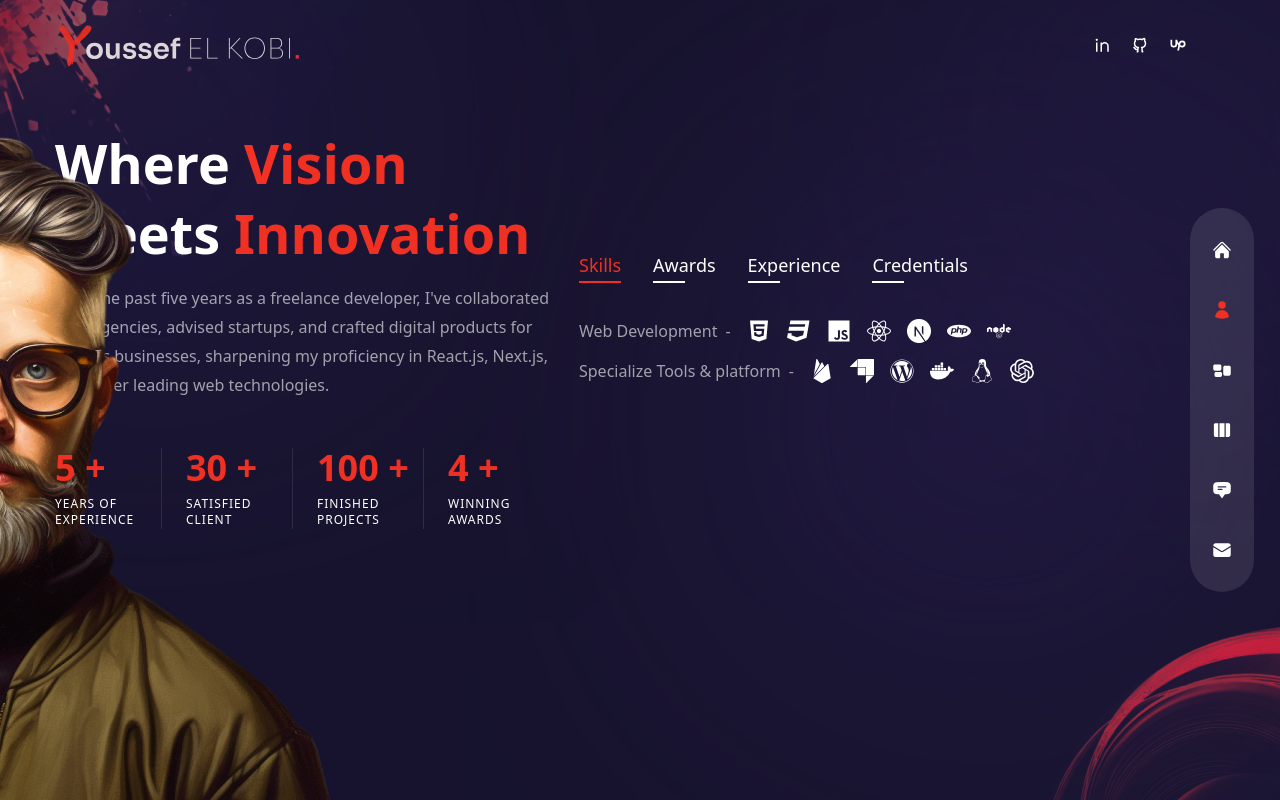
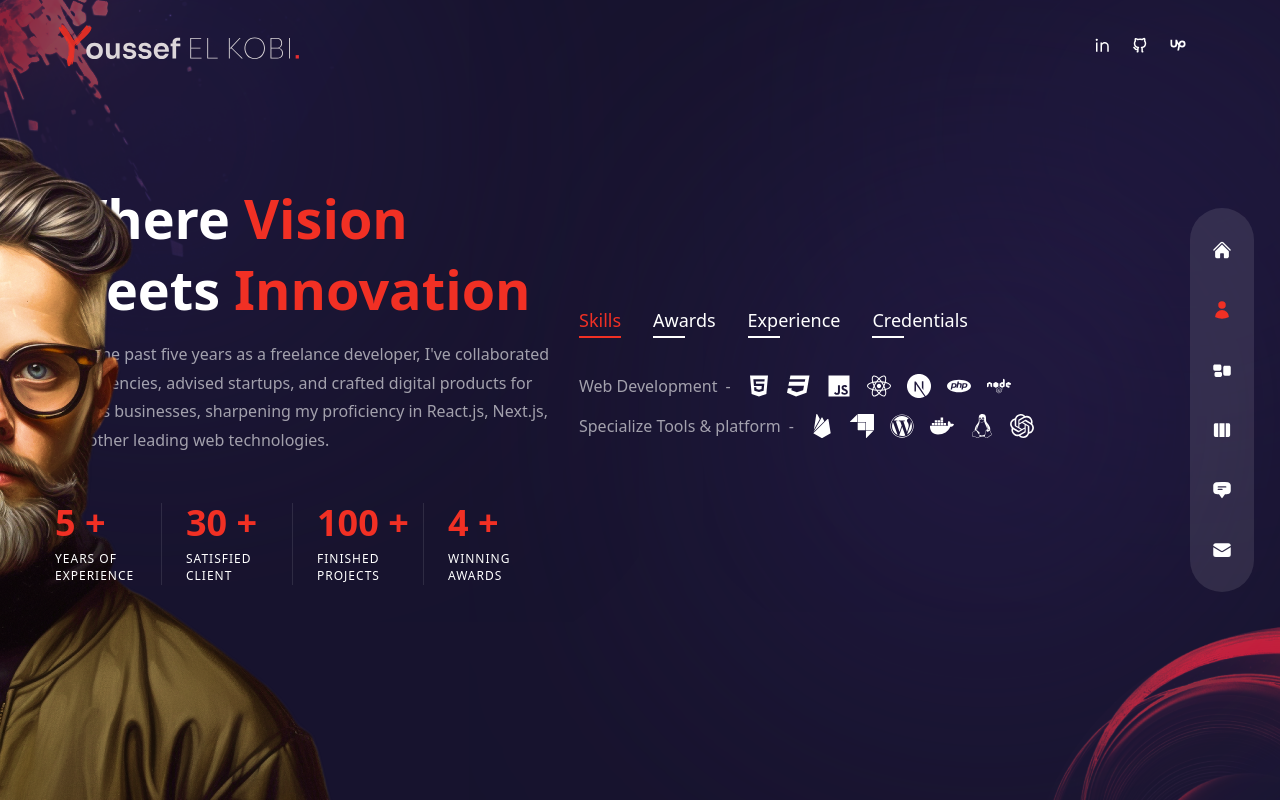
Before and after one commit to Youssef-kobi/portfolio, a Next.js app: page /about in a window 1280 px wide. Built offline with nearby package versions, Linux system fonts and the light colour scheme; some icons are missing.

Commit message:
finished V1

```diff
--- a/src/pages/about/index.js
+++ b/src/pages/about/index.js
@@ -129,7 +129,7 @@ const About = () => {
         {/* Additional relevant meta tags */}
       </Head>
 
-      <section className='h-full bg-primary/30 py-32 text-center xl:text-left'>
+      <section className='h-full bg-primary/30 py-32 flex items-center text-center xl:text-left'>
         <Circles />
         <motion.aside
           variants={fadeIn('right', 0.2)}
```
